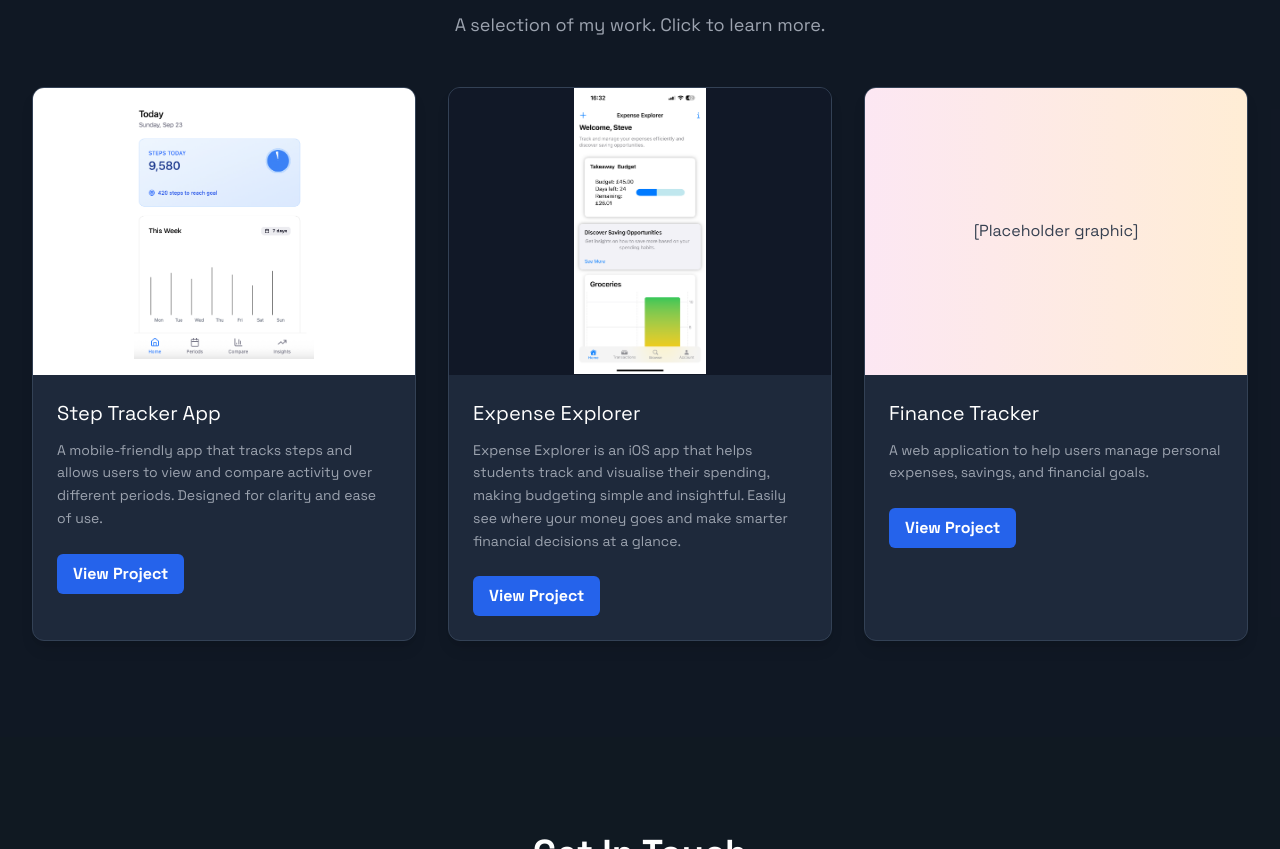
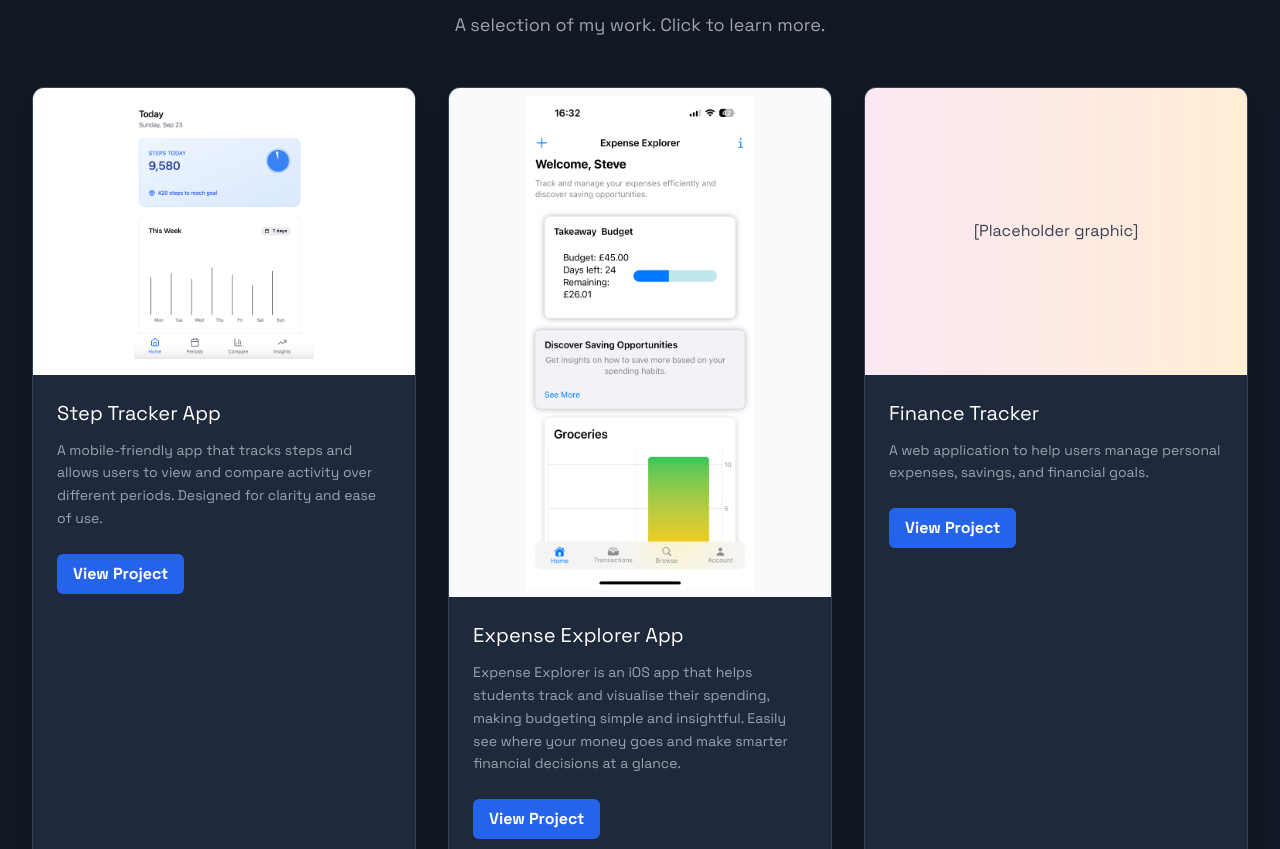
Before and after one commit to ishaaqWVG972/ishaaqWVG972.github.io, a website: page index.html in a window 1280 px wide. Shown: the part 654-1503 px from the top of the page. Drawn offline with nearby package versions, Linux system fonts and the light colour scheme.

Commit message:
update
update

```diff
--- a/index.html
+++ b/index.html
@@ -101,20 +101,29 @@
 
               <!-- Expense Explorer -->
   <!-- Expense Explorer -->
+<!-- Expense Explorer -->
 <div class="group bg-slate-800 border border-slate-700 rounded-xl shadow-lg overflow-hidden">
-  <div class="aspect-[4/3] bg-gray-900 flex items-center justify-center">
-    <img src="public/expense-explorer.PNG"
-         alt="Expense Explorer Screenshot"
-         class="h-full max-h-full w-auto object-contain" />
+  <!-- Screenshot Container - Optimized for mobile app screenshot -->
+  <div class="aspect-[3/4] bg-gray-50 p-2 flex items-center justify-center">
+    <img
+      src="public/expense-explorer.PNG"
+      alt="Expense Explorer App Screenshot"
+      class="w-full h-full object-contain"
+    />
   </div>
+
+  <!-- Card Content - Compact layout -->
   <div class="p-6">
-    <h3 class="text-white text-xl mb-3">Expense Explorer</h3>
+    <h3 class="text-white text-xl mb-3">Expense Explorer App</h3>
     <p class="text-gray-400 text-sm leading-relaxed mb-6">
       Expense Explorer is an iOS app that helps students track and visualise their spending, making budgeting simple and insightful. Easily see where your money goes and make smarter financial decisions at a glance.
     </p>
-    <button class="bg-blue-600 hover:bg-blue-700 text-white rounded-md px-4 py-2 font-semibold">View Project</button>
+    <button class="bg-blue-600 hover:bg-blue-700 text-white rounded-md px-4 py-2 font-semibold">
+      View Project
+    </button>
   </div>
 </div>
+
 
 
 
```
